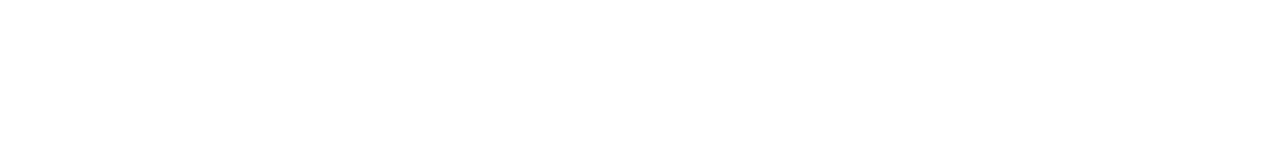
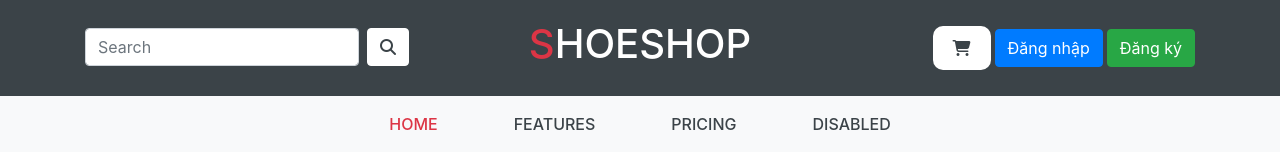
Before and after one commit to nanomax2509/CapstoneJS, a plain HTML site: page index.html in a window 1280 px wide. Drawn offline with nearby package versions, Linux system fonts and the light colour scheme.

Commit message:
update file code

```diff
--- /dev/null
+++ b/asset/sass/Helper/_minxin.scss
@@ -0,0 +1,5 @@
+@mixin styleText($color, $fs, $fw){
+    color: $color;
+    font-size: $fs;
+    font-weight: $fw;
+}
--- /dev/null
+++ b/asset/sass/Layouts/_header.scss
@@ -0,0 +1,71 @@
+header{
+    background-color: #3b4348;
+    #headerTop{
+
+        #btnSearch{
+            transition: 0.5s;
+            border: 1px solid white;
+            color: #3b4348;
+            background-color: white;
+            &:hover{
+                color: white;
+                background-color: #dc3545;
+                border:1px solid #dc3545;
+            }
+        }
+        .header__col{
+            margin:20px 0;
+            h1{
+                color: white;
+                text-align: center;
+            }
+            form{
+                align-items: center;
+            }
+        }
+        .header__bag{
+            display: flex;
+            align-items: center;
+            justify-content: flex-end;
+            a{
+                padding: 10px 20px;
+                justify-content: center;
+                background-color: white;
+                border-radius: 10px;
+                text-decoration: none;
+                color: #3b4348;
+                transition: .5s;
+                &:hover{
+                    color: white;
+                    background-color: #dc3545;
+                }
+            }
+
+        }
+
+    }
+    #headerMenu{
+        .collapse{
+            justify-content: center;
+        }
+        .nav-item{
+            text-align: center;
+        .nav-link{
+            color: #3b4348;
+            text-transform: uppercase;
+            font-weight: 500;
+            margin: 0 30px;
+            transition: .5s;
+            &:hover{
+                color: #dc3545;
+            }
+        }
+
+    }
+    .active{
+        .nav-link{
+            color: #dc3545;
+        }
+    }
+    }
+}
--- /dev/null
+++ b/asset/sass/main.scss
@@ -0,0 +1,6 @@
+
+//Helper
+@import "./Helper/minxin";
+
+//Page
+@import "./Layouts/header";
--- a/index.html
+++ b/index.html
@@ -5,12 +5,61 @@
     <!-- Required meta tags -->
     <meta charset="utf-8">
     <meta name="viewport" content="width=device-width, initial-scale=1, shrink-to-fit=no">
-
+    <!-- Font Awesome -->
+    <link rel="stylesheet" href="https://cdnjs.cloudflare.com/ajax/libs/font-awesome/6.4.0/css/all.min.css" integrity="sha512-iecdLmaskl7CVkqkXNQ/ZH/XLlvWZOJyj7Yy7tcenmpD1ypASozpmT/E0iPtmFIB46ZmdtAc9eNBvH0H/ZpiBw==" crossorigin="anonymous" referrerpolicy="no-referrer" />
     <!-- Bootstrap CSS -->
     <link rel="stylesheet" href="https://stackpath.bootstrapcdn.com/bootstrap/4.3.1/css/bootstrap.min.css" integrity="sha384-ggOyR0iXCbMQv3Xipma34MD+dH/1fQ784/j6cY/iJTQUOhcWr7x9JvoRxT2MZw1T" crossorigin="anonymous">
+    <!-- Main CSS -->
+    <link rel="stylesheet" href="./asset/css/main.css">
   </head>
   <body>
+        <header>
+           <div class="header__top container " id="headerTop">
+            <div class="row">
+                <div class="col-4 header__col">
+                    <form class="form-inline my-2 ">
+                        <input class="form-control mr-sm-2" type="search" placeholder="Search" aria-label="Search">
+                        <button id="btnSearch" class=" btn btn-outline-success my-2 my-sm-0" type="submit"><i class="fa fa-search"></i></button>
+                      </form>
+                </div>
+                <div class="col-4 header__col">
+                    <div class="header__logo">
+                        <h1><span class="text-danger">S</span>HOESHOP</h1>
+                    </div>
+                </div>
+                <div class="col-4 header__col header__bag">
+                  <a href="#"><i class="fas fa-shopping-cart "></i></a>
+                  <button type="button" class="btn btn-primary ml-1">Đăng nhập</button>
+                  <button type="button" class="btn btn-success ml-1">Đăng ký</button>
+              </div>
 
+            </div>
+           </div>
+           <div class="header__menu" id="headerMenu">
+            <nav class="navbar navbar-expand-lg navbar-light bg-light header__nav">
+
+              <div class="collapse navbar-collapse" id="navbarNav">
+                <ul class="navbar-nav">
+                  <li class="nav-item active">
+                    <a class="nav-link" href="#">Home <span class="sr-only">(current)</span></a>
+                  </li>
+                  <li class="nav-item">
+                    <a class="nav-link" href="#">Features</a>
+                  </li>
+                  <li class="nav-item">
+                    <a class="nav-link" href="#">Pricing</a>
+                  </li>
+                  <li class="nav-item">
+                    <a class="nav-link disabled">Disabled</a>
+                  </li>
+                </ul>
+              </div>
+            </nav>
+           </div>
+        </header>
+        <section class="carousel"></section>
+        <section class="products"></section>
+        <footer></footer>
     <!-- Optional JavaScript -->
     <!-- jQuery first, then Popper.js, then Bootstrap JS -->
     <script src="https://code.jquery.com/jquery-3.3.1.slim.min.js" integrity="sha384-q8i/X+965DzO0rT7abK41JStQIAqVgRVzpbzo5smXKp4YfRvH+8abtTE1Pi6jizo" crossorigin="anonymous"></script>
```
Also changed, not shown: asset/css/main.css (added), asset/sass/Helper/_variables.scss (added), 1 other file.
